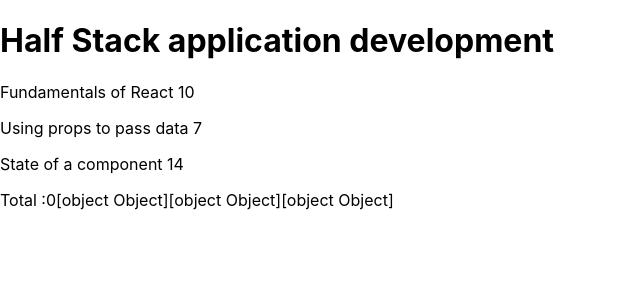
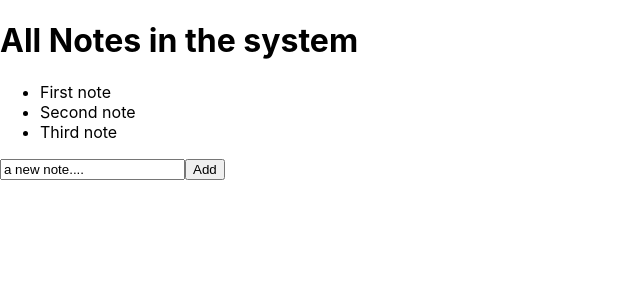
Before and after one commit to ahmed-abdelfata7/openfullstack, a React (Create React App) app: page / in a window 1280 px wide. Shown: the top 300 px of the page, without its empty margins (0-640 px from the left). Built offline with nearby package versions, Linux system fonts and the light colour scheme.

Commit message:
part-2-forms

```diff
--- /dev/null
+++ b/src/App.js
@@ -0,0 +1,36 @@
+import React, { useState } from "react";
+import Note from "./components/Note";
+
+const App = props => {
+  const [notes, setNotes] = useState(props.notes);
+  const [newNote, setNewNote] = useState("a new note....");
+
+  const allNotes = notes.map(note => {
+    return <Note note={note} key={note.id} />;
+  });
+  const addNewNote = event => {
+    setNewNote(event.target.value);
+  };
+  const addNote = event => {
+    event.preventDefault();
+    const newSavedNote = {
+      id: notes.length + 1,
+      title: newNote
+    };
+    setNotes(notes.concat(newSavedNote));
+    //setNotes([...notes, newSavedNote]);
+    console.log(notes);
+    setNewNote("");
+  };
+  return (
+    <div>
+      <h1>All Notes in the system</h1>
+      <ul>{allNotes}</ul>
+      <form onSubmit={addNote}>
+        <input value={newNote} onChange={addNewNote} />
+        <button type="submit">Add</button>
+      </form>
+    </div>
+  );
+};
+export default App;
--- /dev/null
+++ b/src/components/Note.js
@@ -0,0 +1,5 @@
+import React from "react";
+const Note = ({ note }) => {
+  return <li>{note.title}</li>;
+};
+export default Note;
--- a/src/index.js
+++ b/src/index.js
@@ -1,71 +1,23 @@
 import React from "react";
 import ReactDOM from "react-dom";
 import "./index.css";
+import App from "./App";
 import * as serviceWorker from "./serviceWorker";
-const Header = props => {
-  return (
-    <div>
-      <h1>{props.title}</h1>
-    </div>
-  );
-};
-const Part = props => {
-  return (
-    <div>
-      <p>
-        {props.title} {props.numOfExercises}
-      </p>
-    </div>
-  );
-};
-const Content = () => {
-  const contents = [
+const notes = [
   {
-      title: "Fundamentals of React",
-      exercise: 10
+    id: 1,
+    title: "First note"
   },
   {
-      title: "Using props to pass data",
-      exercise: 7
+    id: 2,
+    title: "Second note"
   },
   {
-      title: "State of a component",
-      exercise: 14
+    id: 3,
+    title: "Third note"
   }
 ];
-
-  const Total = () => {
-    return (
-      <>
-        <p>
-          Total :
-          {contents.reduce((prev, curr, index, arr) => {
-            return prev + curr;
-          }, 0)}
-        </p>
-      </>
-    );
-  };
-  let result = contents.map(element => {
-    return <Part title={element.title} numOfExercises={element.exercise} />;
-  });
-  return (
-    <>
-      {result}
-      <Total />
-    </>
-  );
-};
-
-const App = () => {
-  return (
-    <div>
-      <Header title="Half Stack application development" />
-      <Content />
-    </div>
-  );
-};
-ReactDOM.render(<App />, document.getElementById("root"));
+ReactDOM.render(<App notes={notes} />, document.getElementById("root"));
 
 // If you want your app to work offline and load faster, you can change
 // unregister() to register() below. Note this comes with some pitfalls.
```
Lines whose indentation alone changed are shown as unchanged.
